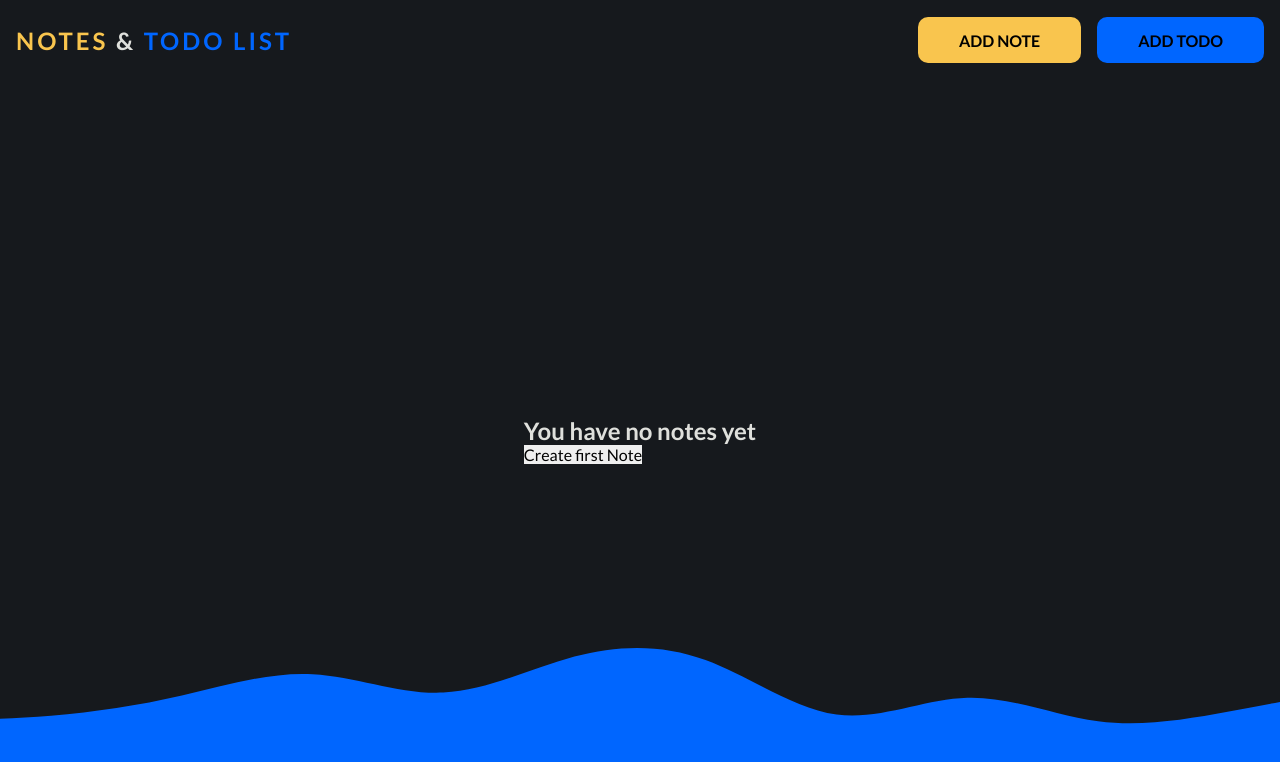
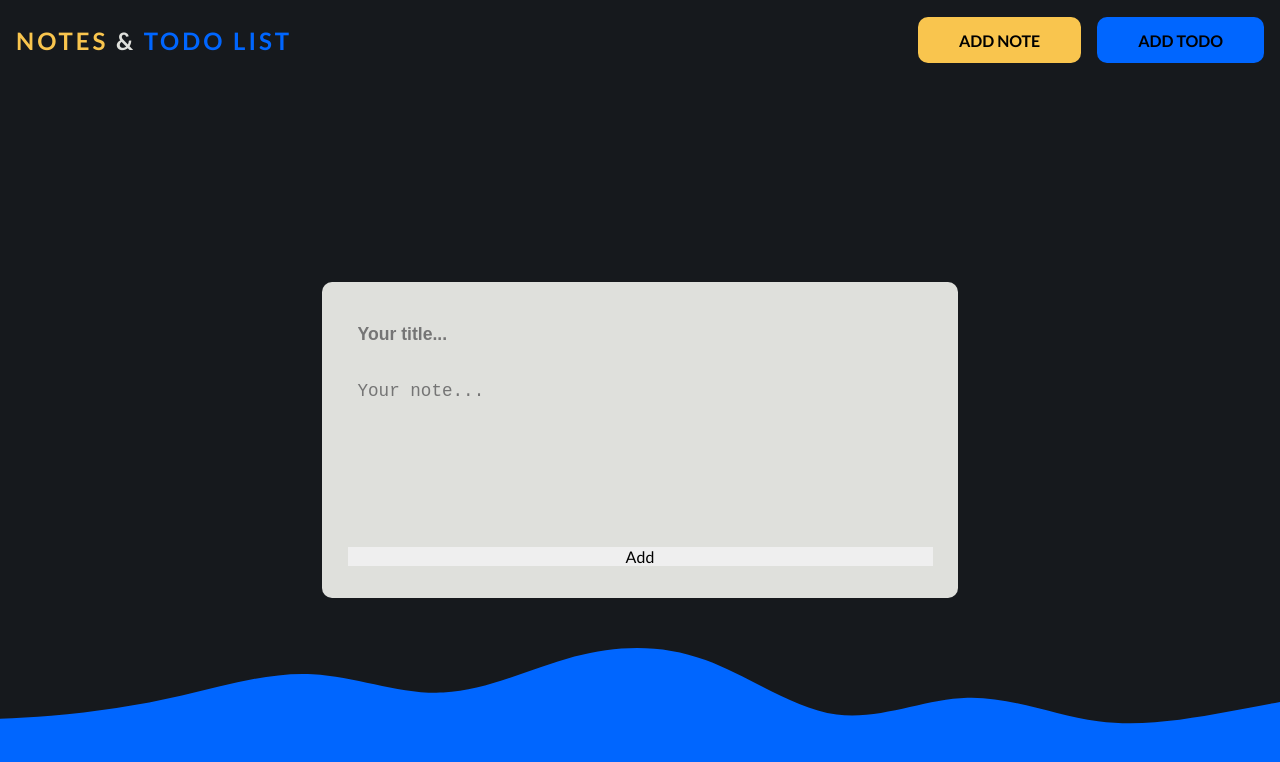
Before and after one commit to lidimi/Note-App, a React (Vite) app: page / in a window 1280 px wide. Both pictures are taken after a click on the button "ADD NOTE". Shown: the top 762 px of the page. Built offline with nearby package versions, Linux system fonts and the light colour scheme.

Commit message:
addNote component

```diff
--- a/src/App.jsx
+++ b/src/App.jsx
@@ -3,23 +3,35 @@ import './styles/App.scss';
 import Navbar from './components/Navbar';
 import Note from "./components/Note";
 import Entry from './components/Entry';
+import AddNote from './components/AddNote';
 
 function App() {
 
   const [notes, setNotes] = useState([])
+  const [isNoteOpen, setIsNoteOpen] = useState(false)
 
-  function addNote() {
-    return
+  function toggleNoteOpen() {
+    setIsNoteOpen(prev => !prev)
   }
+
+  function addToNotes(note) {
+    setNotes(previousNotes => {
+      return [...previousNotes, note]
+    })
+  }
+
+  console.log(notes)
+
 
   return (
     <>
-      <Navbar />
+      <Navbar handleClick={toggleNoteOpen} />
       <div className='notes-container'>
-        {notes.length === 0 && <Entry />}
+        {notes.length === 0 && !isNoteOpen && <Entry handleClick={toggleNoteOpen} />}
+        {isNoteOpen && <AddNote closeNote={toggleNoteOpen} addToNotes={addToNotes} />}
       </div>
     </>
   )
 }
 
-export default App
+export default App;
--- /dev/null
+++ b/src/components/AddNote.jsx
@@ -0,0 +1,34 @@
+import { useState } from "react";
+
+
+function AddNote({ closeNote, addToNotes }) {
+
+    const [note, setNote] = useState({
+        title: '',
+        text: ''
+    });
+
+    function handleNoteChange(e) {
+        setNote(prev => {
+            return {
+                ...prev,
+                [e.target.name]: e.target.value
+            }
+        })
+    }
+
+    function addNoteToNotes() {
+        addToNotes(note)
+        closeNote()
+    }
+
+    return (
+    <div className="add-note">
+        <input placeholder="Your title..." id="title" className="add-note__input" name="title" value={note.title} onChange={handleNoteChange}/>
+        <textarea placeholder="Your note..." rows="7" cols="50" className="add-note__textarea" name="text" value={note.text} onChange={handleNoteChange} />
+        <button onClick={addNoteToNotes} className="add-note__button">Add</button>
+    </div>
+    )
+}
+
+export default AddNote;
--- a/src/components/Entry.jsx
+++ b/src/components/Entry.jsx
@@ -1,9 +1,10 @@
 
-function Entry() {
+function Entry({ handleClick }) {
+
     return (
     <div className="entry">
         <h2 className="entry__text">You have no notes yet</h2>
-        <button className="entry__button">Create first Note</button>
+        <button onClick={handleClick} className="entry__button">Create first Note</button>
     </div>
     )
 }
--- a/src/components/Navbar.jsx
+++ b/src/components/Navbar.jsx
@@ -1,10 +1,10 @@
 
-function Navbar() {
+function Navbar({ handleClick }) {
     return (
     <div className="navbar">
         <h1 className="title"><span className="title__notes">Notes</span> & <span className="title__list">Todo List</span></h1>
         <div className="navbar__buttons">
-        <button className="navbar-button button-orange">Add Note</button>
+        <button onClick={handleClick} className="navbar-button button-orange">Add Note</button>
         <button className="navbar-button">Add TODO</button>
         </div>
     </div>
--- a/src/styles/App.scss
+++ b/src/styles/App.scss
@@ -68,3 +68,36 @@ NAVBAR
   background-position: center;
   background-size: cover;
 }
+
+
+// //
+// ADD-NOTE COMPONENT
+// //
+
+.add-note {
+  background-color: var(--off-white);
+  padding: 2rem 1.6rem;
+  border-radius: 10px;
+  display: flex;
+  flex-direction: column;
+  gap: 1rem;
+
+  &__input {
+    background-color: inherit;
+    padding: 10px;
+    font-size: 1.1rem;
+    border: none;
+    font-weight: 700;
+    outline: none;
+  }
+
+  &__textarea {
+    background-color: inherit;
+    resize: none;
+    padding: 10px;
+    font-size: 1.1rem;
+    border: none;
+    outline: none;
+  }
+
+}
```
